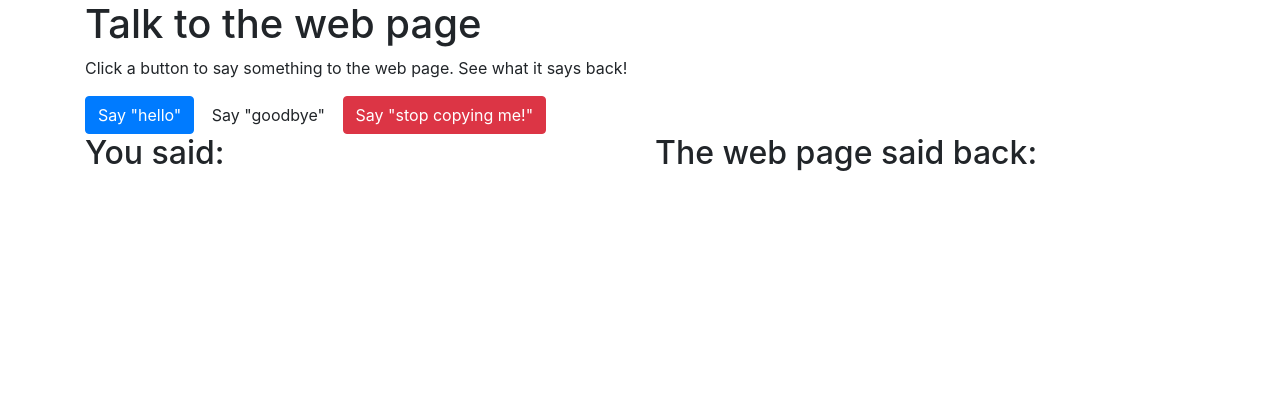
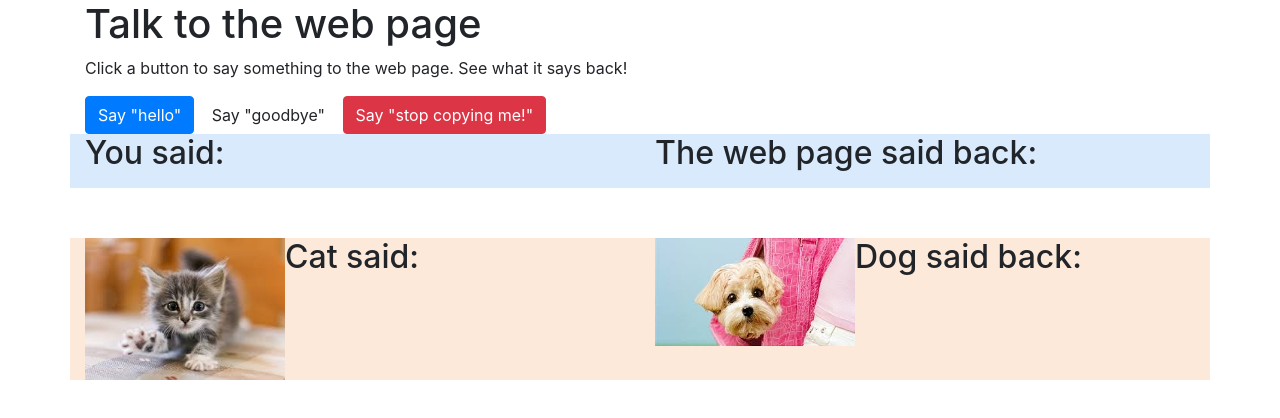
Before and after one commit to bahayg/talking-webpage, a plain HTML site: page index.html in a window 1280 px wide. Drawn offline with Linux system fonts and the light colour scheme.

Commit message:
Add basic styling.

```diff
--- a/css/styles.css
+++ b/css/styles.css
@@ -0,0 +1,16 @@
+.bg1 {
+  background-color: #8abdf452;
+}
+
+.bg2 {
+  background-color: #f4bc8a52;
+}
+
+.row {
+  margin-bottom: 50px;
+}
+
+img {
+  width: 200px;
+  float: left;
+}
--- a/index.html
+++ b/index.html
@@ -17,7 +17,7 @@
     <button class="btn btn-inverse" id="goodbye">Say "goodbye"</button>
     <button class="btn btn-danger" id="stop">Say "stop copying me!"</button>
 
-    <div class="row">
+    <div class="row bg1">
       <div class="col-md-6">
         <h2>You said:</h2>
         <ul class="unstyled" id="user">
@@ -33,6 +33,24 @@
 
       </div>
     </div>
+    <div class="row bg2">
+      <div class="col-md-6">
+        <img src="img/cat.jpeg" alt="Image of a cat">
+        <h2>Cat said:</h2>
+        <ul class="unstyled" id="user">
+
+        </ul>
+      </div>
+
+      <div class="col-md-6">
+        <img src="img/dog.jpeg" alt="Image of a dog">
+        <h2>Dog said back:</h2>
+        <ul class="unstyled" id="webpage">
+
+        </ul>
+
+      </div>
+    </div>
   </div>
 </body>
 </html>
```
